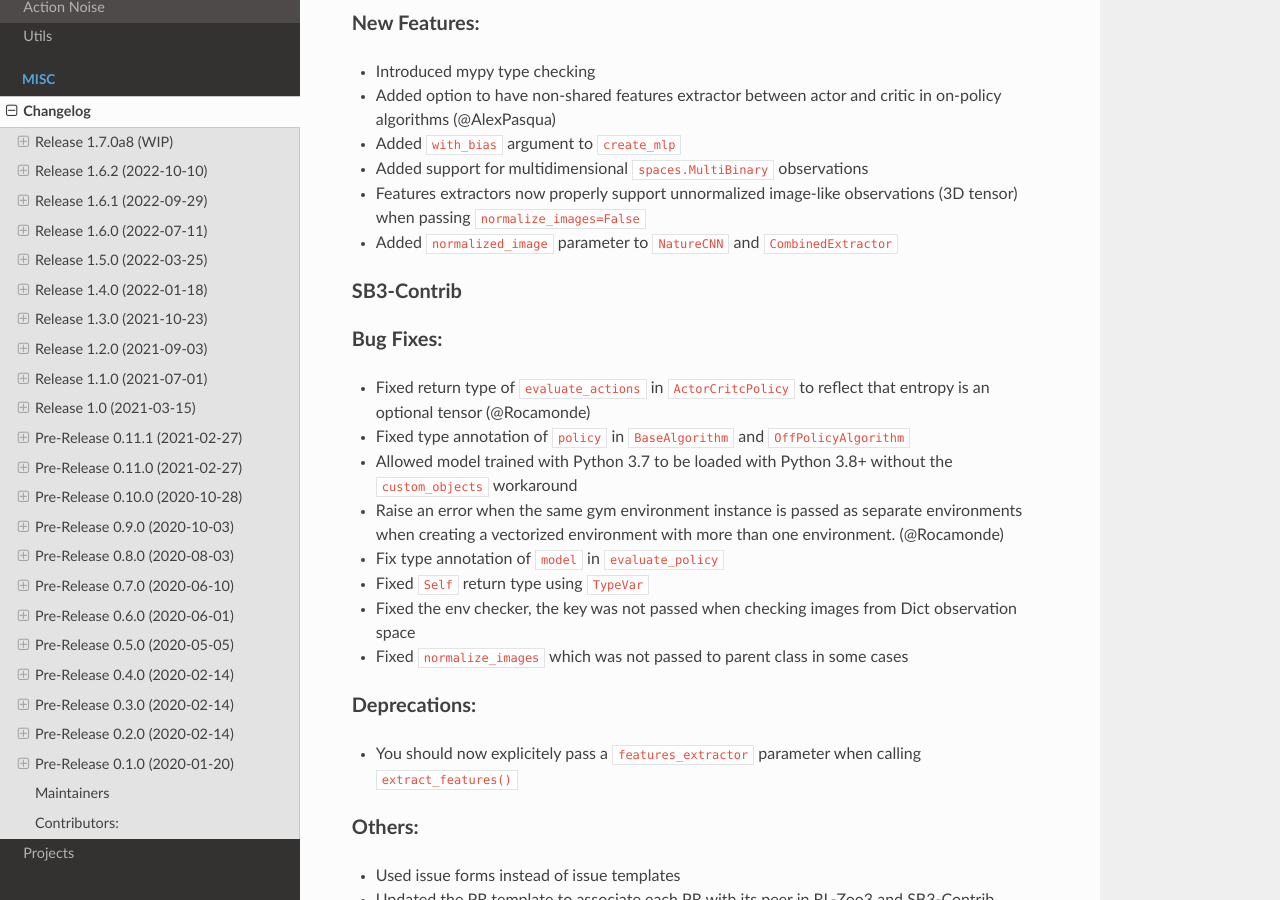
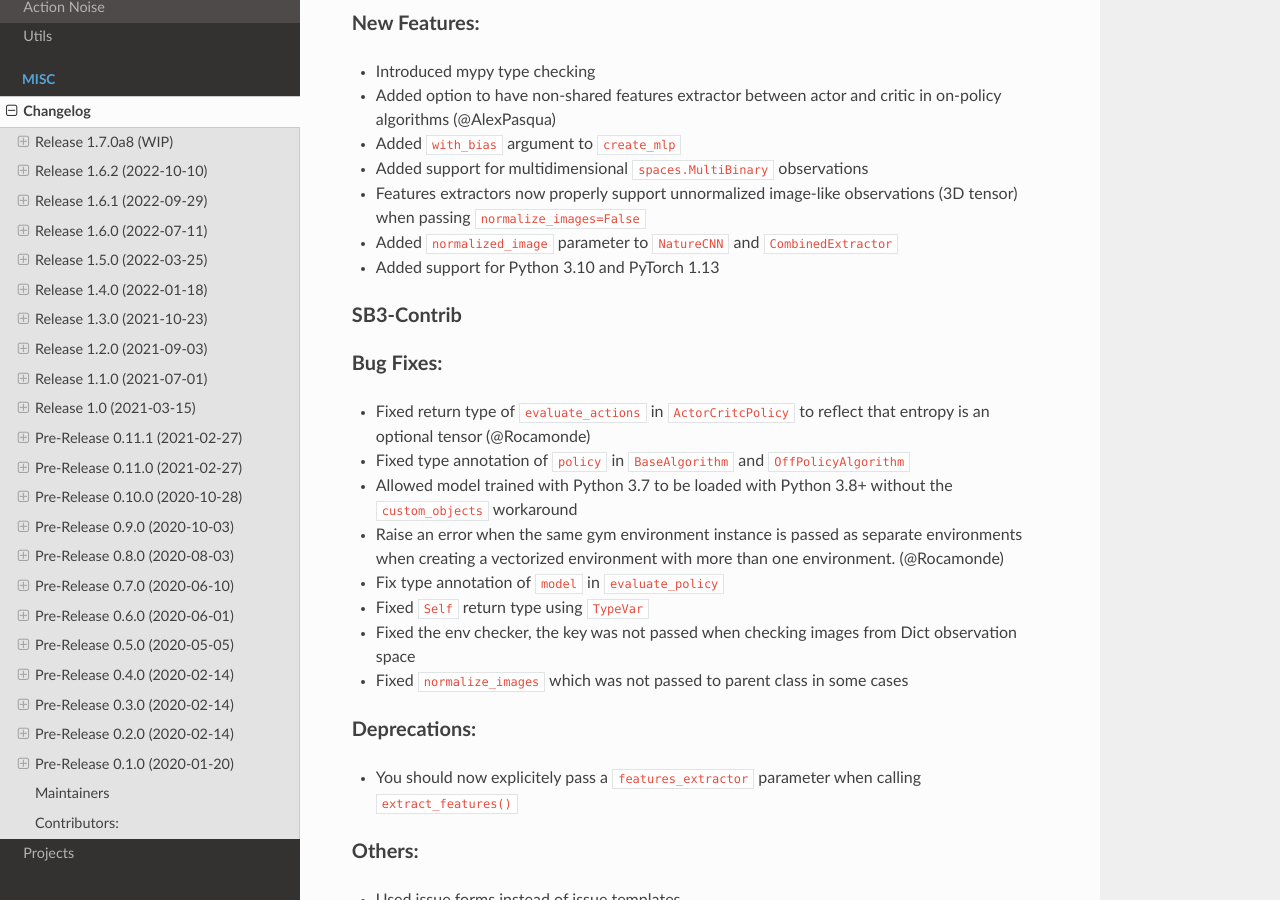
Before and after one commit to DLR-RM/stable-baselines3, a Sphinx documentation site: the page built from docs/misc/changelog.rst, in a window 1280 px wide and 900 px high, scrolled down 395 px. Built offline with Sphinx 7.4.7 and the Read the Docs theme 2.0.0, drawn with Linux system fonts in a browser that asks for light colours; pages that are not in the unit, such as notebooks, are missing from menus.

Commit message:
Update changelog

```diff
--- a/docs/misc/changelog.rst
+++ b/docs/misc/changelog.rst
@@ -24,6 +24,7 @@
 - Features extractors now properly support unnormalized image-like observations (3D tensor)
   when passing ``normalize_images=False``
 - Added ``normalized_image`` parameter to ``NatureCNN`` and ``CombinedExtractor``
+- Added support for Python 3.10 and PyTorch 1.13
 
 SB3-Contrib
 ^^^^^^^^^^^
```
